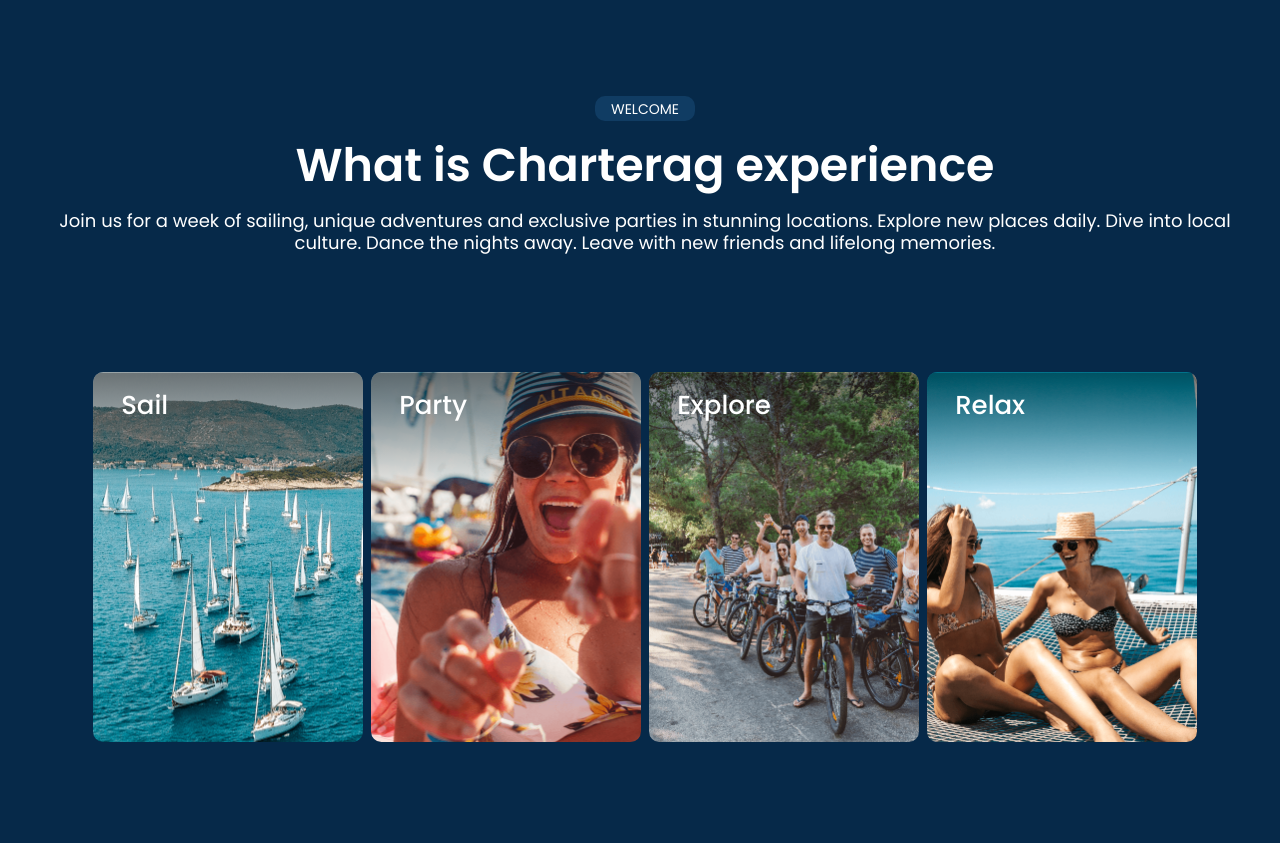
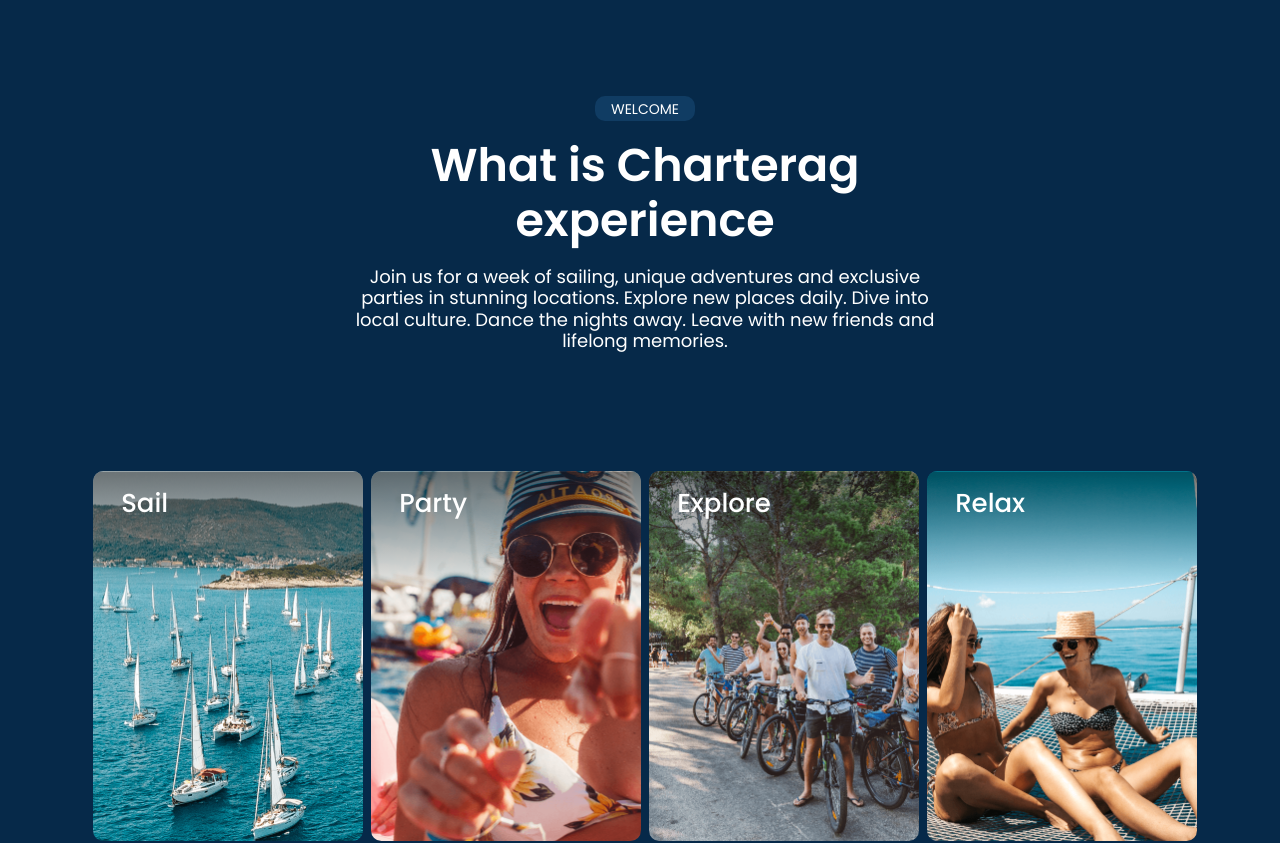
Before and after one commit to Roko03/charteraga-frontend, a Next.js app: page / in a window 1280 px wide. Shown: the part 1040-1883 px from the top of the page. Built offline with nearby package versions, Linux system fonts and the light colour scheme.

Commit message:
refactor title width

```diff
--- a/src/components/Title/Title.module.scss
+++ b/src/components/Title/Title.module.scss
@@ -8,7 +8,14 @@
     gap: rem(17);
     text-align: center;
 
+    h2 {
+      margin: 0 auto;
+      max-width: rem(608);
+    }
+
     p {
+      margin: 0 auto;
+      max-width: rem(608);
       font-feature-settings: "liga" off, "clig" off;
       font-size: rem(18);
       font-style: normal;
```
